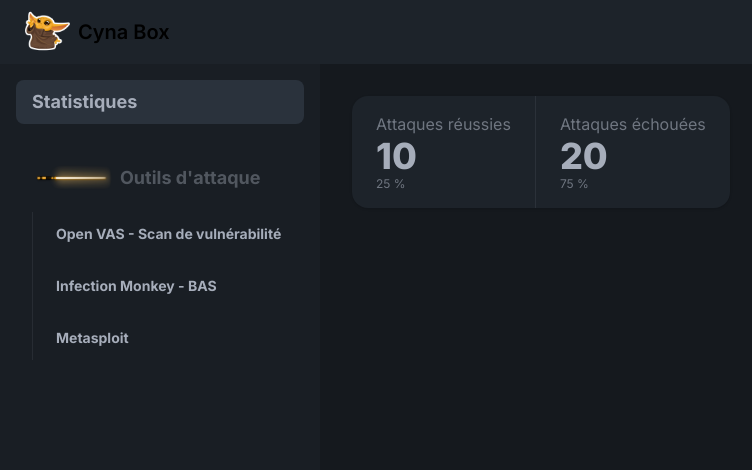
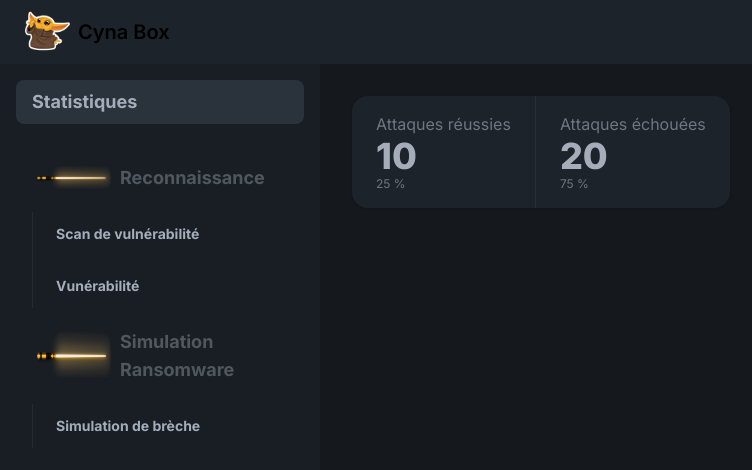
Before and after one commit to Hulcox/cyna, a Next.js app: page / in a window 1280 px wide. Shown: the top 470 px of the page, without its empty margins (0-752 px from the left). Built offline with nearby package versions, Linux system fonts and the light colour scheme.

Commit message:
change menu

```diff
--- a/src/app/(cyna)/layout.js
+++ b/src/app/(cyna)/layout.js
@@ -27,7 +27,7 @@ const layoutCyna = ({ children }) => {
       <div className="drawer lg:drawer-open  h-[calc(100vh-4rem)]">
         <input id="my-drawer-2" type="checkbox" className="drawer-toggle" />
         <div className="drawer-content bg-base-300">{children}</div>
-        <div className="drawer-side h-[calc(100vh-4rem)]">
+        <div className="drawer-side h-[calc(100vh-4rem)] relative">
           <label htmlFor="my-drawer-2" className="drawer-overlay"></label>
           <MenuDrawer />
         </div>
--- a/src/app/(cyna)/tools/[idTool]/page.js
+++ b/src/app/(cyna)/tools/[idTool]/page.js
@@ -9,11 +9,7 @@ const ToolPage = ({ params }) => {
       nameShort: "openvas",
     },
     {
-      name: "Infection Monkey - BAS",
-      nameShort: "infectionMonkey",
-    },
-    {
-      name: "Metasplot - Recherche d'information sur les CVE trouvées",
+      name: "Metasploit - Recherche d'information sur les CVE trouvées",
       nameShort: "metasploit",
     },
   ];
--- a/src/components/menuDrawer.jsx
+++ b/src/components/menuDrawer.jsx
@@ -7,11 +7,20 @@ const MenuDrawer = () => {
   const pathname = usePathname();
 
   const tools = [
-    { name: "Open VAS - Scan de vulnérabilité", url: "openvas" },
-    { name: "Infection Monkey - BAS", url: "infectionMonkey" },
     {
-      name: "Metasploit",
-      url: "metasploit",
+      name: "Scan de vulnérabilité",
+      url: "/tools/openvas",
+      type: "reconnaissance",
+    },
+    {
+      name: "Simulation de brèche",
+      url: "https://localhost:5000",
+      type: "simulation",
+    },
+    {
+      name: "Vunérabilité",
+      url: "/tools/metasploit",
+      type: "reconnaissance",
     },
   ];
 
@@ -34,22 +43,43 @@ const MenuDrawer = () => {
               width={80}
               height={45}
             />
-            <div>{"Outils d'attaque"}</div>
+            <div>{"Reconnaissance"}</div>
           </div>
         </h2>
         <ul>
-          {tools.map(({ name, url }, key) => (
-            <li key={key} className="my-4">
-              <Link
-                className={`text-md font-bold ${
-                  pathname === `/tools/${url}` ? "active" : null
-                }`}
-                href={`/tools/${url}`}
-              >
-                {name}
-              </Link>
-            </li>
-          ))}
+          {tools
+            .filter((elm) => elm.type == "reconnaissance")
+            .map(({ name, url }, key) => (
+              <li key={key} className="my-4">
+                <Link className={`text-md font-bold`} href={url}>
+                  {name}
+                </Link>
+              </li>
+            ))}
+        </ul>
+      </li>
+      <li>
+        <h2 className="menu-title text-lg">
+          <div className="flex gap-2">
+            <Image
+              src="/images/amber_laser.png"
+              alt="laser saber"
+              width={80}
+              height={45}
+            />
+            <div>{"Simulation Ransomware"}</div>
+          </div>
+        </h2>
+        <ul>
+          {tools
+            .filter((elm) => elm.type == "simulation")
+            .map(({ name, url }, key) => (
+              <li key={key} className="my-4">
+                <Link className={`text-md font-bold`} href={url}>
+                  {name}
+                </Link>
+              </li>
+            ))}
         </ul>
       </li>
     </ul>
```
